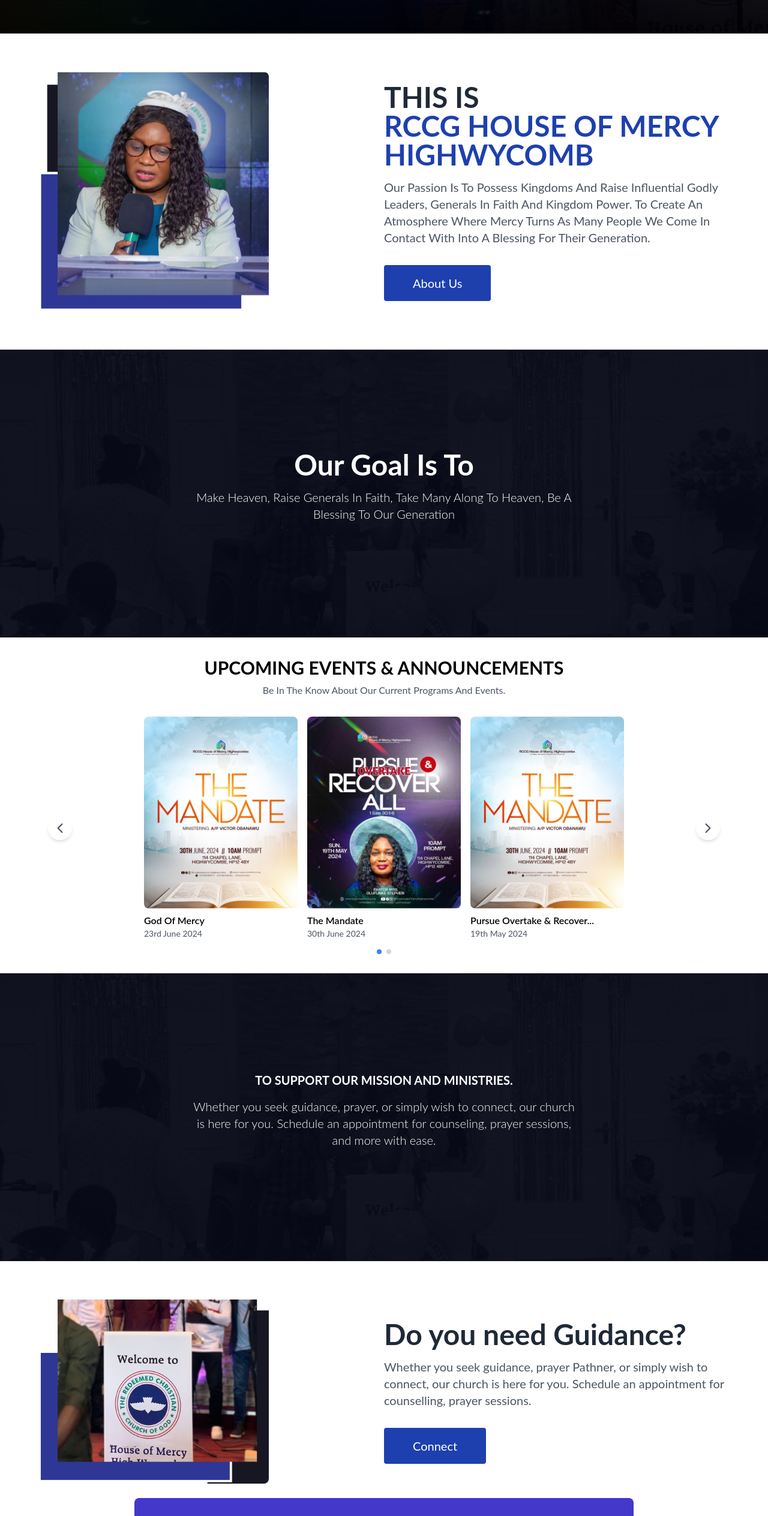
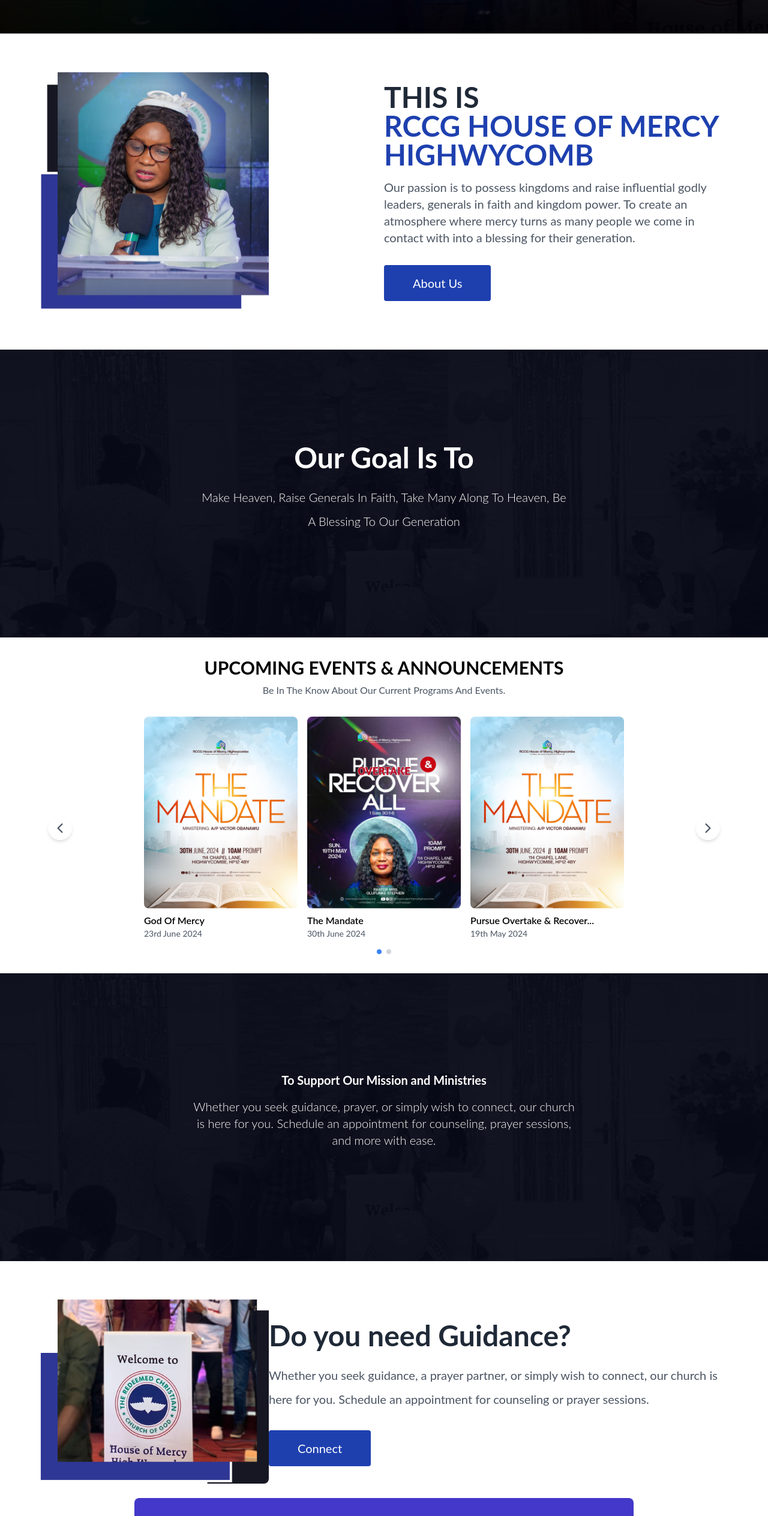
Before and after one commit to Joe-EtubiGreatattai/rccg, a React (Create React App) app: page / in a window 1280 px wide. Shown: the part 744-3272 px from the top of the page at 60% size. Built offline with nearby package versions, Linux system fonts and the light colour scheme.

Commit message:
text changes

```diff
--- a/src/components/BookingHero.js
+++ b/src/components/BookingHero.js
@@ -12,14 +12,14 @@
       <div className="absolute inset-0 bg-[#2E3795] opacity-70"></div>
       <div className="absolute inset-0 bg-black opacity-80"></div>
 
-      <div className="relative flex flex-col items-center text-white px-1 z-10">
-        <h1 className="text-2xl md:text-7xl font-bold mb-4">
+      <div className="relative flex flex-col items-center text-white px-4 md:px-6 z-10">
+        <h1 className="text-2xl md:text-7xl font-bold mb-4 md:mb-8 text-center leading-snug md:leading-tight">
           CONNECT WITH OUR CHURCH
         </h1>
-        <p className="text-sm md:text-xl font-light mb-6 md:w-1/2">
-          seeking for guidance, prayer, counselling or simply wish to connect,
-          our church is here for you. Schedule an appointment for counselling,
-          prayer with our pastor and anything you want to discuss with the
+        <p className="text-sm md:text-xl font-light mb-6 md:mb-8 leading-relaxed md:leading-loose text-center md:w-3/5">
+          Seeking guidance, prayer, counselling, or simply wish to connect? Our
+          church is here for you. Schedule an appointment for counselling,
+          prayer with our pastor, or anything you'd like to discuss with the
           pastorate.
         </p>
       </div>
--- a/src/components/GiveHero.js
+++ b/src/components/GiveHero.js
@@ -12,11 +12,11 @@
       <div className="absolute inset-0 bg-[#2E3795] opacity-70"></div>
       <div className="absolute inset-0 bg-black opacity-80"></div>
 
-      <div className="relative flex flex-col items-center text-white px-1 z-10">
-        <h1 className="text-2xl md:text-7xl font-bold mb-4">
-          YOUR GENEROSITY  MAKES A DIFFERENT
+      <div className="relative flex flex-col items-center text-white px-4 md:px-6 z-10">
+        <h1 className="text-2xl md:text-7xl font-bold mb-4 md:mb-8 text-center leading-snug md:leading-tight">
+          YOUR GENEROSITY MAKES A DIFFERENCE
         </h1>
-        <p className=" md:text-xl font-light mb-6 md:w-1/2">
+        <p className="text-sm md:text-xl font-light mb-6 md:mb-8 leading-relaxed md:leading-loose text-center md:w-3/5">
           Thank you for your willingness to support our mission and ministries.
           Your contributions enable us to spread hope, provide assistance to
           those in need, and foster a strong community of faith.
--- a/src/components/GoalSection.js
+++ b/src/components/GoalSection.js
@@ -12,9 +12,11 @@
       <div className="absolute inset-0 bg-[#2E3795] opacity-70"></div>
       <div className="absolute inset-0 bg-black opacity-80"></div>
 
-      <div className="relative text-white max-w-2xl px-4 z-10">
-        <h1 className="text-2xl md:text-5xl font-bold mb-4">Our Goal Is To</h1>
-        <p className=" md:text-xl font-light mb-6">
+      <div className="relative text-white max-w-2xl px-6 md:px-8 z-10 text-center">
+        <h1 className="text-2xl md:text-5xl font-bold mb-4 leading-snug md:leading-tight">
+          Our Goal Is To
+        </h1>
+        <p className="text-sm md:text-xl font-light mb-6 leading-relaxed md:leading-loose">
           Make Heaven, Raise Generals In Faith, Take Many Along To Heaven, Be A
           Blessing To Our Generation
         </p>
--- a/src/components/Guadiance.js
+++ b/src/components/Guadiance.js
@@ -7,28 +7,28 @@
   const navigate = useNavigate(); // Initialize useNavigate
 
   const handleClick = () => {
-    navigate("/booking"); // Navigate to the About Us page
+    navigate("/booking"); // Navigate to the Booking page
   };
+
   return (
-    <div className="flex flex-col md:flex-row items-center justify-center p-8 md:p-16 bg-white">
-      <div className="w-full">
+    <div className="flex flex-col md:flex-row items-center justify-center p-6 md:p-16 bg-white">
+      <div className="w-full md:w-1/2">
         <img
           src={heroImage}
           alt="Pastor"
-          className="rounded-lg md:w-2/3 h-auto object-cover"
+          className="rounded-lg w-full h-auto object-cover"
         />
       </div>
-      <div className="mt-8 md:mt-0  w-full text-left md:text-left">
-        <h1 className="text-2xl md:text-5xl font-bold text-gray-800 leading-tight">
-        Do you need Guidance?
+      <div className="mt-8 md:mt-0 w-full text-left md:text-left">
+        <h1 className="text-2xl md:text-5xl font-bold text-gray-800 leading-snug md:leading-tight">
+          Do you need Guidance?
         </h1>
-        <p className="mt-4 text-base md:text-xl text-gray-600">
-          Whether you seek guidance, prayer Pathner, or simply wish to connect,
-          our church is here for you. Schedule an appointment for counselling,
-          prayer sessions.
+        <p className="mt-4 text-sm md:text-xl text-gray-600 leading-relaxed md:leading-loose">
+          Whether you seek guidance, a prayer partner, or simply wish to connect,
+          our church is here for you. Schedule an appointment for counseling or prayer sessions.
         </p>
-        <div className="mt-1 md:mt-8">
-          <ContactButton label="Connect"   onClick={handleClick}/>
+        <div className="mt-4 md:mt-8">
+          <ContactButton label="Connect" onClick={handleClick} />
         </div>
       </div>
     </div>
--- a/src/components/MissionStatement.js
+++ b/src/components/MissionStatement.js
@@ -3,23 +3,23 @@
 const MissionStatement = () => {
   return (
     <div className="max-w-4xl mx-auto w-full px-4 md:px-8 lg:w-[70%] py-8 bg-white">
-      <div className="space-y-6 text-left md:text-center text-gray-700">
+      <div className="space-y-6 text-left md:text-center text-gray-700 leading-relaxed">
         <p className="text-base sm:text-lg">
-          Our Goal Is To Make Heaven And Raise Generals In Faith, Take Many
-          Along To Heaven, Be A Blessing To Our Generation.
+          Our goal is to make heaven and raise generals in faith, take many
+          along to heaven, and be a blessing to our generation.
         </p>
 
         <p className="text-base sm:text-lg">
-          Through The Word Of God To Those Who Are Hungry, To Satisfy Their
-          Longing Souls, Nourish Man With The Living Word To Turn Loose The
-          Power Of God In Man To Become A Blessing To His Generation.
+          Through the word of God to those who are hungry, to satisfy their
+          longing souls, nourish man with the living word to turn loose the
+          power of God in man to become a blessing to his generation.
         </p>
 
         <p className="text-base sm:text-lg">
-          Our Passion Is To Possess Kingdoms And Raise Influential Godly
-          Leaders, Generals In Faith And Kingdom Power. To Create An Atmosphere
-          Where Mercy Turns As Many People We Come In Contact With Into A
-          Blessing For Their Generation.
+          Our passion is to possess kingdoms and raise influential godly
+          leaders, generals in faith and kingdom power. To create an atmosphere
+          where mercy turns as many people we come in contact with into a
+          blessing for their generation.
         </p>
       </div>
 
--- a/src/components/Support.js
+++ b/src/components/Support.js
@@ -13,10 +13,10 @@
       <div className="absolute inset-0 bg-black opacity-80"></div>
 
       <div className="relative text-white max-w-2xl px-4 z-10">
-        <h1 className="md:text-xl font-bold mb-4">
-          TO SUPPORT OUR MISSION AND MINISTRIES.
+        <h1 className="text-lg sm:text-xl font-bold mb-4 leading-tight">
+          To Support Our Mission and Ministries
         </h1>
-        <p className="md:text-xl font-light mb-6">
+        <p className="text-base sm:text-lg md:text-xl font-light mb-6 leading-relaxed">
           Whether you seek guidance, prayer, or simply wish to connect, our
           church is here for you. Schedule an appointment for counseling, prayer
           sessions, and more with ease.
--- a/src/components/section2.js
+++ b/src/components/section2.js
@@ -19,16 +19,18 @@
           className="rounded-lg md:w-2/3 h-auto object-cover"
         />
       </div>
-      <div className="mt-8 md:mt-0  w-full text-left md:text-left">
+      <div className="mt-8 md:mt-0 w-full text-left md:text-left">
         <h1 className="text-2xl sm:text-3xl md:text-5xl font-bold text-gray-800 leading-tight">
           THIS IS <br />
-          <span className="text-blue-800">RCCG HOUSE OF MERCY HIGHWYCOMB</span>
+          <span className="text-blue-800">
+            RCCG HOUSE OF MERCY HIGHWYCOMB
+          </span>
         </h1>
-        <p className="mt-2 sm:mt-4 text-base sm:text-lg md:text-xl text-gray-600">
-          Our Passion Is To Possess Kingdoms And Raise Influential Godly
-          Leaders, Generals In Faith And Kingdom Power. To Create An Atmosphere
-          Where Mercy Turns As Many People We Come In Contact With Into A
-          Blessing For Their Generation.
+        <p className="mt-2 sm:mt-4 text-base sm:text-lg md:text-xl text-gray-600 leading-relaxed">
+          Our passion is to possess kingdoms and raise influential godly leaders,
+          generals in faith and kingdom power. To create an atmosphere where mercy
+          turns as many people we come in contact with into a blessing for their
+          generation.
         </p>
         <div className="mt-4 sm:mt-6 md:mt-8">
           <ContactButton label="About Us" onClick={handleAboutUsClick} />
```
